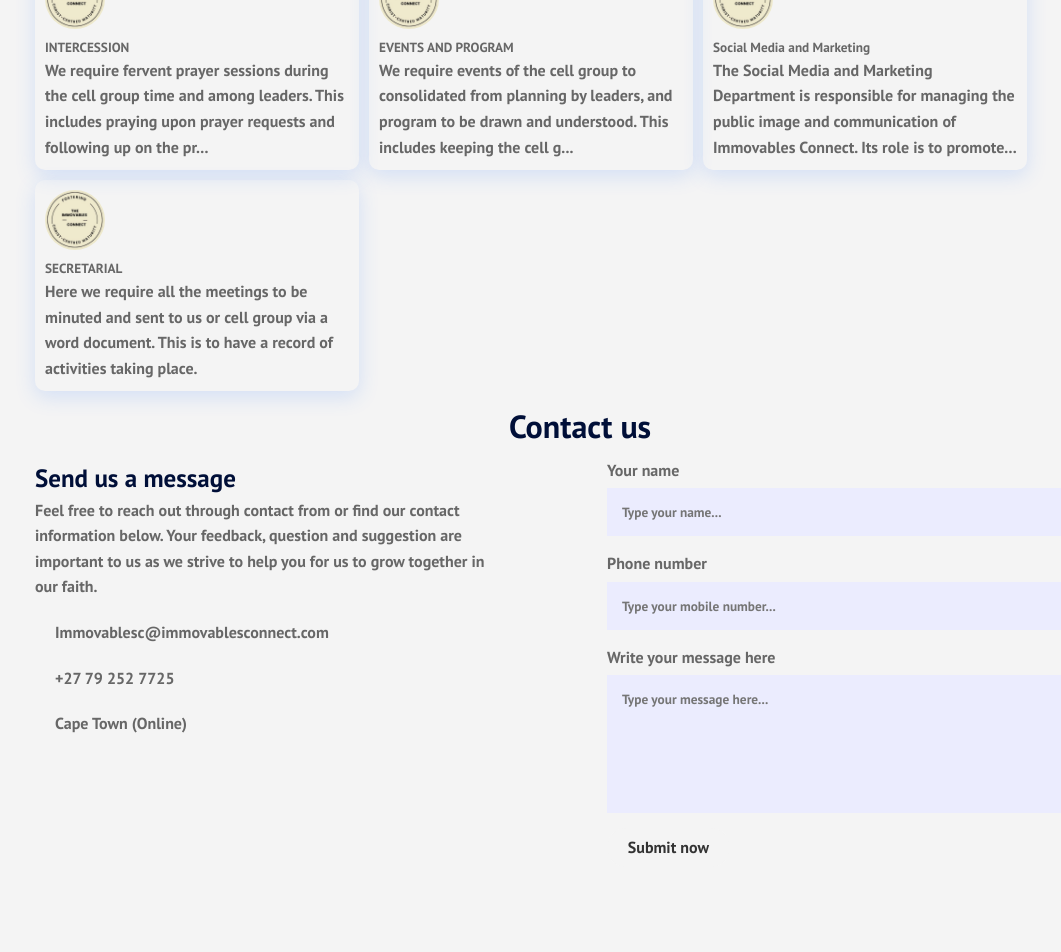
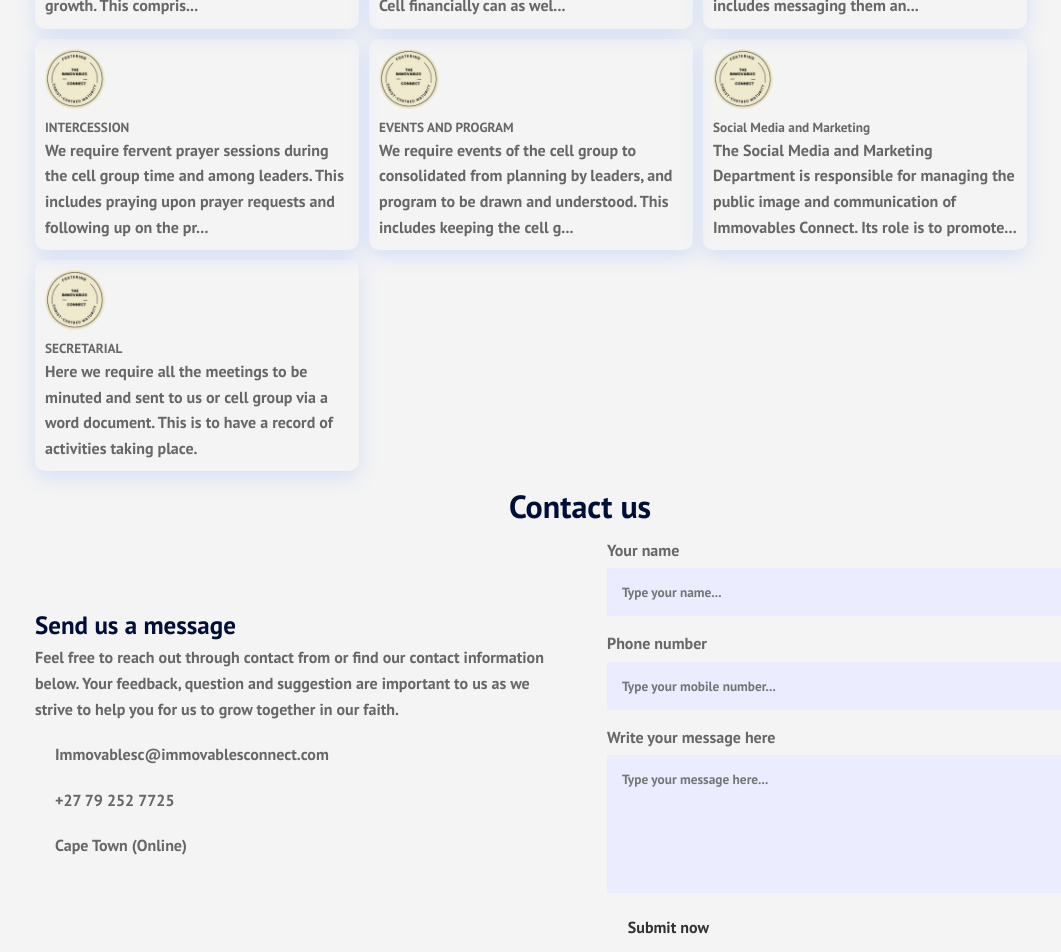
Before and after one commit to Mansukinini/ImmovableConnect, a React app in the folder client/: page / in a window 1280 px wide. Shown: the part 1282-2234 px from the top of the page, without its empty margins (60-1121 px from the left). Before the commit the page ends 2154 px from the top, so only its background shows below. Built offline with nearby package versions, Linux system fonts and the light colour scheme.

Commit message:
update styling

```diff
--- a/client/index.html
+++ b/client/index.html
@@ -11,15 +11,10 @@
         integrity="sha384-xxzQGERXS00kBmZW/6qxqJPyxW3UR0BPsL4c8ILaIWXva5kFi7TxkIIaMiKtqV1Q" crossorigin="anonymous" />
     <link href="https://fonts.googleapis.com/css2?family=PT+Sans:wght@700&display=swap" rel="stylesheet" />
     <style type="text/css">
-        * {
-            margin: 0;
-            padding: 0;
-            box-sizing: border-box;
-            font-family: 'Segoe UI', Tahoma, Geneva, Verdana, sans-serif;
-        }
 
         /* Splash Screen Styling */
         #splash-screen {
+            font-family: 'PT Sans', sans-serif;
             position: fixed;
             top: 0;
             left: 0;
@@ -38,13 +33,10 @@
             color: #ffffff;
             font-size: 3rem;
             letter-spacing: 4px;
-            /* font-weight: 900;
-            text-transform: uppercase; */
         }
 
         .logo-text span {
             color: #38bdf8;
-            /* Bright Blue accent */
             font-weight: 300;
         }
 
--- a/client/src/app/App.css
+++ b/client/src/app/App.css
@@ -13,9 +13,6 @@ body {
     color: #333;
     font-size: 16px;
 }
-
-/* Global Styles */
-
 
 /** Navbar styles */
 nav {
@@ -142,6 +139,15 @@ a {
     border: none;
     outline: none;
 }
+/*** Landing styles */
+.landing-container {
+    margin: 80px auto;
+    max-width: 1100px;
+    display: flex;
+    flex-direction: column;
+    align-items: center;
+    justify-content: center;
+}
 
 /*** Contact us styles */
 .contact-us-container {
--- a/client/src/components/about-us/AboutUs.css
+++ b/client/src/components/about-us/AboutUs.css
@@ -1,9 +1,11 @@
-.about-us-container {
+#about-us {
     display: flex;
+    align-items: center;
+    justify-content: center;
 }
 
-.what-we-are-right {
-    margin-bottom: 30px;
+.about-us-container {
+    display: inline-block;
 }
 
 .card-container {
@@ -19,6 +21,7 @@
     flex-direction: column;
     align-items: center;
     justify-content: center;
+    text-align: left;
     width: 324px;
     margin: 5px;
     padding: 10px;
@@ -35,6 +38,13 @@
 
 /* ---------------- media query ------------------------- */
 @media (max-width: 840px) {
+    .about-us-container>div {
+        display: block;
+        flex-direction: column;
+        align-items: center;
+        justify-content: center;
+    }
+
     .card {
         display: inline-block;
         flex-direction: column;
--- a/client/src/components/about-us/AboutUs.js
+++ b/client/src/components/about-us/AboutUs.js
@@ -46,7 +46,8 @@ function AboutUs() {
     ];
 
     return (
-        <section style={{ maxWidth: '1100px', margin: '0 auto' }}>
+        <div id='about-us'>
+            <div className='about-us-container'>
             {cardsData.map((card) => (
                 <div key={card.id} className="card">
                     <div className="card-header">
@@ -58,7 +59,8 @@ function AboutUs() {
                     </div>
                 </div>
             ))}
-        </section>
+        </div>
+        </div>
     );
 }
 
--- a/client/src/components/contact-us/ContactUs.css
+++ b/client/src/components/contact-us/ContactUs.css
@@ -1,13 +1,12 @@
 .contact-us {
-    margin: 35px 30px;
-    max-width: 98%;
     display: flex;
-    align-content: center;
     justify-content: space-between;
+    align-items: center;
+    justify-self: start;
 }
 
 .contact-us-col {
-    flex-basis: 48%;
+    /* flex-basis: 48%; */
     color: #676767;
     padding: 5px;
 }
@@ -18,7 +17,7 @@
 }
 
 .contact-us-col p {
-    max-width: 450px;
+    /* max-width: 450px; */
     list-style: 0.3;
 }
 
--- a/client/src/components/contact-us/ContactUs.js
+++ b/client/src/components/contact-us/ContactUs.js
@@ -20,7 +20,7 @@ function ContactUs() {
     };
 
     return (
-        <div className='contact-us' style={{ maxWidth: '1100px', margin: '0 auto' }}>
+        <div className='contact-us'>
             <div className='contact-us-col'>
                 <h3>Send us a message</h3>
                 <p>Feel free to reach out through contact from or find our contact
@@ -35,8 +35,8 @@ function ContactUs() {
                         <li>Cape Town (Online)</li>
                     </ul>
                 </div>
-                </div>
-                <div className='contact-us-col'>
+            </div>
+            <div className='contact-us-col'>
                 <form className='contact-us-form' onSubmit={onSubmit} method="POST">
                     <label>Your name</label>
                     <input type="text" id="name" name="name" placeholder='Type your name...' required />
--- a/client/src/components/layout/Landing.js
+++ b/client/src/components/layout/Landing.js
@@ -4,17 +4,20 @@ import Title from "../Title/Title";
 import WhatWeDo from "../what-we-do/WhatWeDo";
 import AboutUs from "../about-us/AboutUs";
 import ContactUs from "../contact-us/ContactUs";
+import '../../app/App.css';
 
 export default function Landing() {
     return (
         <section className="landing">
             <HeroSection/>
+            <div className="landing-container">
                 <Title title='What we do'/>
                 <WhatWeDo/>
                 <Title title='About Us'/>
                 <AboutUs/>
                 <Title title='Contact us'/>
                 <ContactUs/>
+            </div>
             {/* <Footer/>         */}
         </section>
     );
--- a/client/src/redux/actions.js
+++ b/client/src/redux/actions.js
@@ -1,6 +1,6 @@
 export const fetchMessage = () => async (dispatch) => {
     try {
-        const response = await fetch("http://localhost:5000/api");
+        const response = await fetch("http://localhost:3000/api");
         const data = await response.json();
         dispatch({ type: "SET_MESSAGE", payload: data.message });
     } catch (error) {
```
Also changed, not shown: 1 other file (tests, documents, lock files or other folders). Lines whose indentation alone changed are shown as unchanged.
